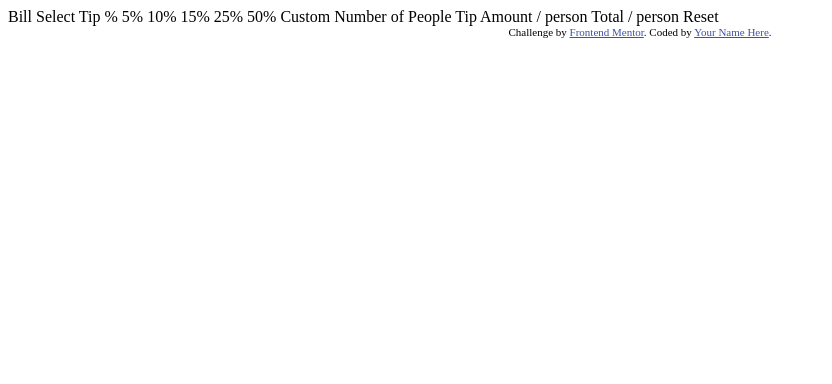
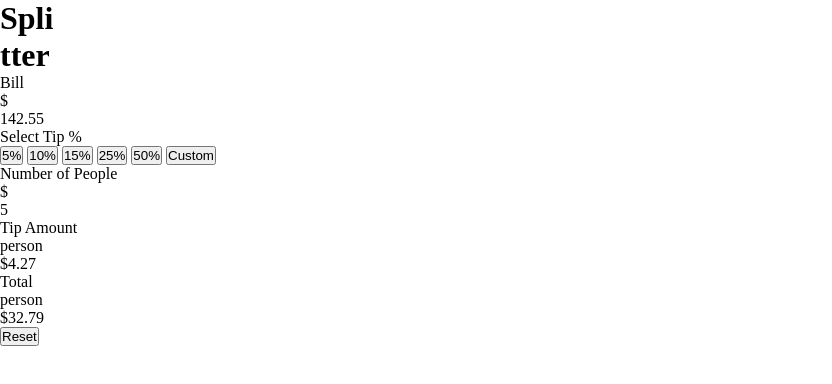
Before and after one commit to wojtekqwe/tip_calculator_app, a plain HTML site: page index.html in a window 1280 px wide. Shown: the whole page, without its empty margins (0-832 px from the left). Drawn offline with Linux system fonts and the light colour scheme.

Commit message:
Edit structure HTML

```diff
--- /dev/null
+++ b/css/style.css
@@ -0,0 +1,6 @@
+* {
+  margin: 0;
+  padding: 0;
+  -webkit-box-sizing: border-box;
+          box-sizing: border-box;
+}/*# sourceMappingURL=style.css.map */
--- a/index.html
+++ b/index.html
@@ -1,44 +1,69 @@
 <!DOCTYPE html>
 <html lang="en">
   <head>
-  <meta charset="UTF-8">
-  <meta name="viewport" content="width=device-width, initial-scale=1.0"> <!-- displays site properly based on user's device -->
+    <meta charset="UTF-8" />
+    <meta name="viewport" content="width=device-width, initial-scale=1.0" />
 
-  <link rel="icon" type="image/png" sizes="32x32" href="./images/favicon-32x32.png">
+    <link
+      rel="icon"
+      type="image/png"
+      sizes="32x32"
+      href="./images/favicon-32x32.png"
+    />
 
     <title>Frontend Mentor | Tip calculator app</title>
 
-  <!-- Feel free to remove these styles or customise in your own stylesheet 👍 -->
-  <style>
-    .attribution { font-size: 11px; text-align: center; }
-    .attribution a { color: hsl(228, 45%, 44%); }
-  </style>
+    <link rel="stylesheet" href="css/style.css" />
   </head>
   <body>
-
-  Bill
-
-  Select Tip %
-  5%
-  10%
-  15%
-  25%
-  50%
-  Custom
-
-  Number of People
-
-  Tip Amount
-  / person
-
-  Total
-  / person
-
-  Reset
-
-  <div class="attribution">
-    Challenge by <a href="https://www.frontendmentor.io?ref=challenge" target="_blank">Frontend Mentor</a>.
-    Coded by <a href="#">Your Name Here</a>.
+    <div class="container">
+      <h1 class="title">Spli <br />tter</h1>
+      <div class="splitter">
+        <div class="splitter__data">
+          <div class="splitter__bill">
+            <p class="subtitle">Bill</p>
+            <div class="splitter__bill-value">
+              <p>$</p>
+              <p class="value">142.55</p>
+            </div>
+          </div>
+          <div class="splitter__tip">
+            <p class="subtitle">Select Tip %</p>
+            <div class="tips">
+              <button class="tip">5%</button>
+              <button class="tip">10%</button>
+              <button class="tip">15%</button>
+              <button class="tip">25%</button>
+              <button class="tip">50%</button>
+              <button class="tip tip--custom">Custom</button>
+            </div>
+          </div>
+          <div class="splitter__people">
+            <p class="subtitle">Number of People</p>
+            <div class="splitter__number-people">
+              <p>$</p>
+              <p class="value">5</p>
+            </div>
+          </div>
+        </div>
+        <div class="splitter__score">
+          <div class="splitter__summary">
+            <div class="splitter__tip-amount">
+              <p class="subtitle subtitle--special">Tip Amount</p>
+              <p>person</p>
+            </div>
+            <p class="summary summary-amount">$4.27</p>
+          </div>
+          <div class="splitter__summary">
+            <div class="splitter__tip-amount">
+              <p class="subtitle subtitle--special">Total</p>
+              <p>person</p>
+            </div>
+            <p class="summary summary-person">$32.79</p>
+            <button class="reset">Reset</button>
+          </div>
+        </div>
+      </div>
     </div>
   </body>
 </html>
```
Also changed, not shown: 1 other file. Lines whose indentation alone changed are shown as unchanged.
